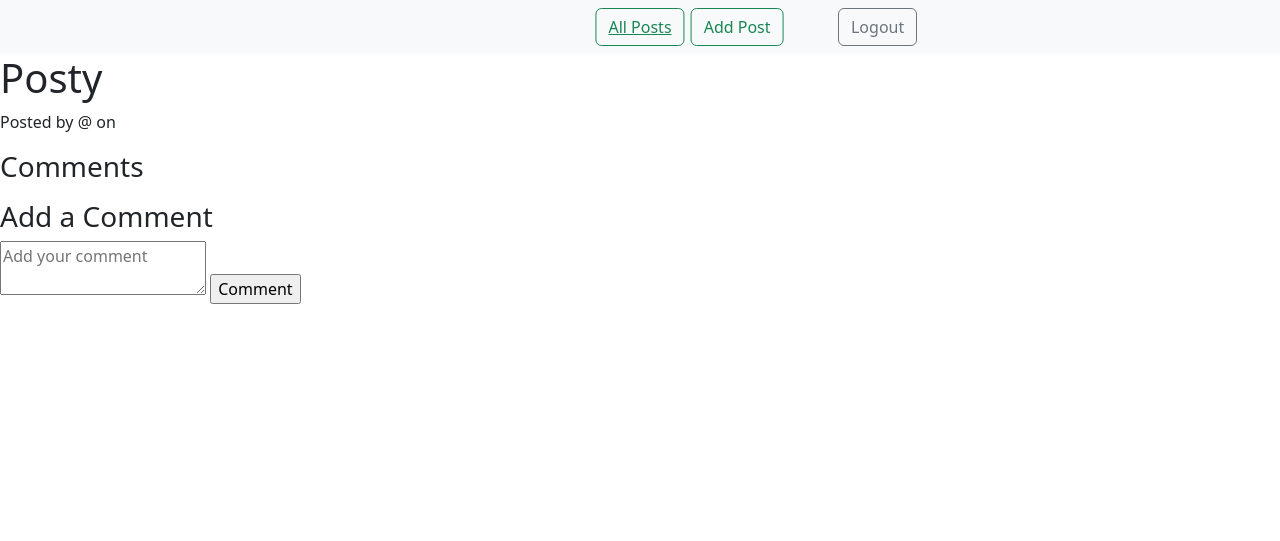
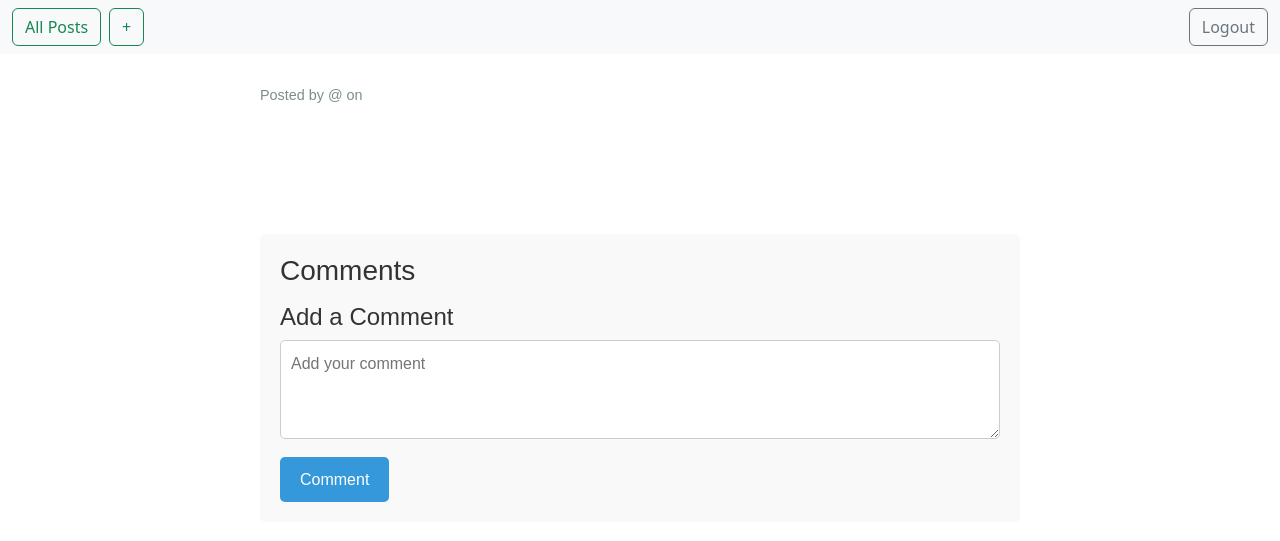
Before and after one commit to danielPashht/blog_flask, a Flask app: template templates/post.html in a window 1280 px wide. Shown: the top 541 px of the page. Run offline with Flask 3, Linux system fonts and the light colour scheme; the template is opened without the code that fills it, so the values that code supplies are empty.

Commit message:
design templates. few fixes and improvements.

```diff
--- a/app.py
+++ b/app.py
@@ -7,7 +7,7 @@ from datetime import timedelta
 
 app = Flask(__name__)
 app.secret_key = 'secret'
-app.permanent_session_lifetime = timedelta(minutes=10)
+app.permanent_session_lifetime = timedelta(days=1)
 
 
 @app.route('/login', methods=['GET', 'POST'])
@@ -40,7 +40,7 @@ def add_post():
 		return redirect(url_for('login'))
 	if request.method == 'POST':
 		with get_session() as session:
-			post = Post(user_name=flask_session['user'], content=request.form['content'])
+			post = Post(user_name=flask_session['user'], content=request.form['header'], post_content=request.form['content'])
 			session.add(post)
 		return redirect(url_for('index'))
 	else:
--- a/models/models.py
+++ b/models/models.py
@@ -11,6 +11,7 @@ class Post(BaseModel):
 
     user_name = Column(String)
     content = Column(Text)
+    post_content = Column(Text)
     created_at = Column(DateTime, default=datetime.utcnow)
 
 
@@ -18,7 +19,7 @@ class Comment(BaseModel):
     __tablename__ = 'comments'
 
     user_name = Column(String)
-    content = Column(Text)
+    content = Column(String)
     created_at = Column(DateTime, default=datetime.utcnow)
     post_id = Column(Integer, ForeignKey('posts.id'))
     post = relationship('Post', backref='comments')
--- a/templates/base.html
+++ b/templates/base.html
@@ -5,16 +5,16 @@
     <meta name="viewport" content="width=device-width, initial-scale=1">
     <title>{% block title %}{% endblock %}</title>
     <link href="https://cdn.jsdelivr.net/npm/bootstrap@5.3.3/dist/css/bootstrap.min.css" rel="stylesheet" integrity="sha384-QWTKZyjpPEjISv5WaRU9OFeRpok6YctnYmDr5pNlyT2bRjXh0JMhjY6hW+ALEwIH" crossorigin="anonymous">
+    <link rel="stylesheet" href="https://cdnjs.cloudflare.com/ajax/libs/font-awesome/6.0.0-beta3/css/all.min.css">
   </head>
   <body>
     <nav class="navbar bg-body-tertiary">
       <form class="container-fluid justify-content-start">
         <button class="btn btn-outline-success me-2" type="button" id="posts-header-btn" onclick="window.location.href='{{ url_for('index') }}'">All Posts</button>
-        <button class="btn btn-outline-success me-2" type="button" id="posts-header-add" onclick="window.location.href='{{ url_for('add_post') }}'">Add Post</button>
+        <button class="btn btn-outline-success me-2" type="button" id="posts-header-add" onclick="window.location.href='{{ url_for('add_post') }}'">+</button>
         <button type="button" class="btn btn-outline-secondary" id="logout-btn" onclick="window.location.href='{{ url_for('logout') }}'">Logout</button>
       </form>
     </nav>
-    <h1>Posty</h1>
     {% block content %}
     {% endblock %}
     <script src="https://cdn.jsdelivr.net/npm/bootstrap@5.3.3/dist/js/bootstrap.bundle.min.js" integrity="sha384-YvpcrYf0tY3lHB60NNkmXc5s9fDVZLESaAA55NDzOxhy9GkcIdslK1eN7N6jIeHz" crossorigin="anonymous"></script>
@@ -22,15 +22,22 @@
 </html>
 
 <style>
-  #posts-header-btn {
-    margin-left: 50%;
-    transform: translateX(-50%);
-    text-decoration: underline;
+  body, html {
+    margin: 0;
+    padding: 0;
   }
-  #posts-header-add {
-    transform: translateX(-50%);
+
+  .center-buttons {
+    display: flex;
+    justify-content: center;
+    flex-grow: 1;
   }
-    #logout-btn {
-        margin-right: auto;
-    }
+
+  #logout-btn {
+    margin-left: auto;
+  }
+  .preserve-whitespace {
+    white-space: pre-wrap;
+    word-wrap: break-word;
+}
 </style>
--- a/templates/post.html
+++ b/templates/post.html
@@ -2,22 +2,99 @@
 {% block title %}Post{% endblock %}
 
 {% block content %}
-<h2>{{ post.content }}</h2>
-<p>Posted by @{{ post.user_name }} on {{ post.created_at.strftime('%Y-%m-%d') }}</p>
+<style>
+    .article-container {
+        max-width: 800px;
+        margin: 0 auto;
+        padding: 20px;
+        font-family: Arial, sans-serif;
+        line-height: 1.6;
+        color: #333;
+    }
+    .article-title {
+        font-size: 2.5em;
+        margin-bottom: 10px;
+        color: #2c3e50;
+    }
+    .article-meta {
+        font-size: 0.9em;
+        color: #7f8c8d;
+        margin-bottom: 20px;
+    }
+    .article-content {
+        margin-bottom: 30px;
+    }
+    .preserve-whitespace {
+        white-space: pre-wrap;
+        word-wrap: break-word;
+    }
+    .comments-section {
+        background-color: #f9f9f9;
+        padding: 20px;
+        border-radius: 5px;
+    }
+    .comment-list {
+        list-style-type: none;
+        padding: 0;
+    }
+    .comment {
+        background-color: white;
+        padding: 15px;
+        margin-bottom: 15px;
+        border-radius: 5px;
+        box-shadow: 0 1px 3px rgba(0,0,0,0.1);
+    }
+    .comment-meta {
+        font-size: 0.8em;
+        color: #7f8c8d;
+    }
+    .comment-form textarea {
+        width: 100%;
+        padding: 10px;
+        font-size: 16px;
+        border: 1px solid #ccc;
+        border-radius: 5px;
+        margin-bottom: 10px;
+    }
+    .comment-form input[type="submit"] {
+        padding: 10px 20px;
+        font-size: 16px;
+        background-color: #3498db;
+        color: white;
+        border: none;
+        border-radius: 5px;
+        cursor: pointer;
+        transition: background-color 0.3s ease;
+    }
+    .comment-form input[type="submit"]:hover {
+        background-color: #2980b9;
+    }
+</style>
 
+<div class="article-container">
+    <h1 class="article-title">{{ post.content }}</h1>
+    <p class="article-meta">Posted by @{{ post.user_name }} on {{ post.created_at.strftime('%Y-%m-%d') }}</p>
+
+    <div class="article-content preserve-whitespace">
+        {{ post.post_content }}
+    </div>
+
+    <div class="comments-section">
         <h3>Comments</h3>
-<ul>
+        <ul class="comment-list">
             {% for comment in comments %}
-    <li>
-        <p>{{ comment.content }}</p>
-        <p>Commented by @{{ comment.user_name }} on {{ comment.created_at.strftime('%Y-%m-%d') }}</p>
+            <li class="comment">
+                <p class="preserve-whitespace">{{ comment.content }}</p>
+                <p class="comment-meta">Commented by @{{ comment.user_name }} on {{ comment.created_at.strftime('%Y-%m-%d') }}</p>
             </li>
             {% endfor %}
         </ul>
 
-<h3>Add a Comment</h3>
-<form action="" method="post">
-    <textarea name="content" placeholder="Add your comment" rows="2"></textarea>
+        <h4>Add a Comment</h4>
+        <form class="comment-form" action="" method="post">
+            <textarea name="content" placeholder="Add your comment" rows="3"></textarea>
             <input type="submit" value="Comment">
         </form>
+    </div>
+</div>
 {% endblock %}
```
Also changed, not shown: templates/add_post.html (+8 -3 lines), templates/index.html (+5 -4 lines), templates/login.html (+52 -5 lines). Lines whose indentation alone changed are shown as unchanged.
